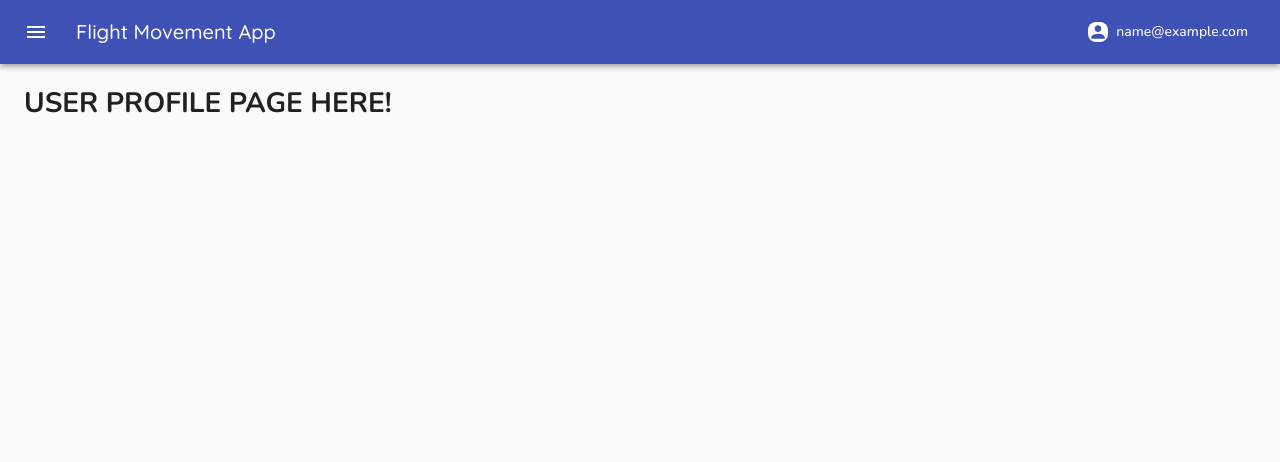
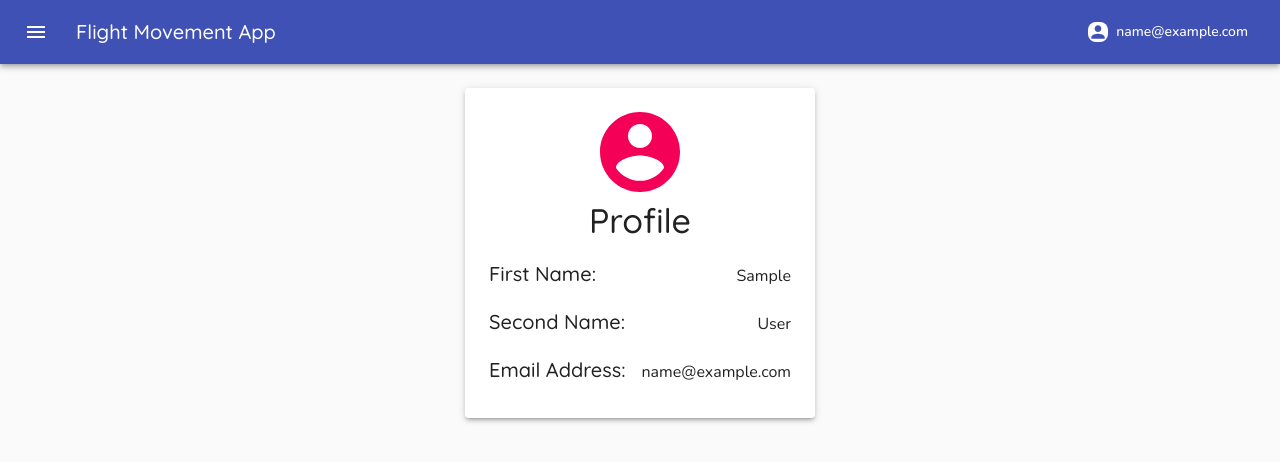
Before and after one commit to devchia254/flight-movement-app-v1, a React (Create React App) app: page /profile in a window 1280 px wide. Shown: the top 462 px of the page. Built offline with nearby package versions, Linux system fonts and the light colour scheme; sample sign-in values are in the browser's storage.

Commit message:
profile page done

```diff
--- a/src/components/navbar/Drawer.js
+++ b/src/components/navbar/Drawer.js
@@ -16,7 +16,6 @@ import ScheduleIcon from "@material-ui/icons/Schedule";
 import RegisterIcon from "@material-ui/icons/PersonAdd";
 import AccountCircleIcon from "@material-ui/icons/AccountCircle";
 import LogOutIcon from "@material-ui/icons/PowerSettingsNew";
-// import Divider from "@material-ui/core/Divider";
 
 const useStyles = makeStyles((theme) => ({
   listIcon: {
--- a/src/containers/UserProfilePage.js
+++ b/src/containers/UserProfilePage.js
@@ -1,13 +1,68 @@
 import React, { Component } from "react";
 
-import { Container } from "@material-ui/core";
+import AuthService from "../services/auth/auth-service";
+
 import { withStyles } from "@material-ui/core/styles";
 // import Grid from "@material-ui/core/Grid";
-// import Paper from "@material-ui/core/Paper";
+import Paper from "@material-ui/core/Paper";
+// import Avatar from "@material-ui/core/Avatar";
+import Typography from "@material-ui/core/Typography";
+import AccountCircleIcon from "@material-ui/icons/AccountCircle";
 
 const useStyles = (theme) => ({
-  container: {
-    marginTop: theme.spacing(3),
+  root: {
+    flexGrow: 1,
+    margin: theme.spacing(3, 0),
+    display: "flex",
+    justifyContent: "center",
+    alignItems: "center",
+  },
+  paper: {
+    padding: theme.spacing(2, 3),
+    display: "flex",
+    flexDirection: "column",
+    alignItems: "center",
+    width: "350px",
+    minWidth: "300px",
+    maxWidth: "500px",
+  },
+  // avatar: {
+  //   margin: theme.spacing(3),
+  //   backgroundColor: theme.palette.secondary.main,
+  //   width: theme.spacing(6),
+  //   height: theme.spacing(6),
+  // },
+  headerBox: {
+    display: "flex",
+    flexDirection: "column",
+    alignItems: "center",
+    width: "100%",
+    marginBottom: theme.spacing(2),
+
+    // backgroundColor: "mediumaquamarine",
+    // border: "2px solid darkslateblue",
+  },
+  icon: {
+    fontSize: "6rem",
+    color: theme.palette.secondary.main,
+  },
+  contentBox: {
+    display: "flex",
+    flexDirection: "column",
+    width: "100%",
+
+    // backgroundColor: "darkkhaki",
+    // border: "2px solid olivedrab",
+  },
+  contentItem: {
+    display: "flex",
+    justifyContent: "space-between",
+    alignItems: "baseline",
+    width: "100%",
+    marginBottom: theme.spacing(2),
+
+    // backgroundColor: "mistyrose",
+    // border: "2px dashed goldenrod",
   },
 });
 
@@ -15,17 +70,37 @@ class UserProfilePage extends Component {
   constructor() {
     super();
     this.state = {
-      currentUser: undefined,
+      currentUser: AuthService.getCurrentUser(),
     };
   }
 
   render() {
-    // const { classes } = this.props;
+    const { classes } = this.props;
+    const { currentUser } = this.state;
 
     return (
-      <Container maxWidth="lg">
-        <h1> USER PROFILE PAGE HERE!</h1>
-      </Container>
+      <div className={classes.root}>
+        <Paper elevation={3} className={classes.paper}>
+          <div className={classes.headerBox}>
+            <AccountCircleIcon className={classes.icon} />
+            <Typography variant="h4">Profile</Typography>
+          </div>
+          <div className={classes.contentBox}>
+            <div className={classes.contentItem}>
+              <Typography variant="h6">First Name:</Typography>
+              <Typography variant="body1">{currentUser.firstName}</Typography>
+            </div>
+            <div className={classes.contentItem}>
+              <Typography variant="h6">Second Name:</Typography>
+              <Typography variant="body1">{currentUser.lastName}</Typography>
+            </div>
+            <div className={classes.contentItem}>
+              <Typography variant="h6">Email Address:</Typography>
+              <Typography variant="body1">{currentUser.email}</Typography>
+            </div>
+          </div>
+        </Paper>
+      </div>
     );
   }
 }
```
